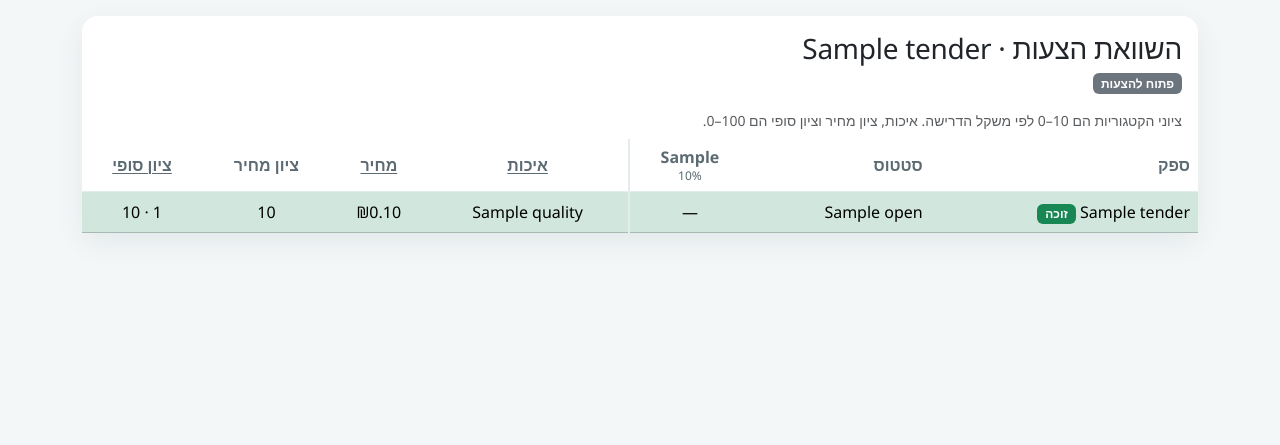
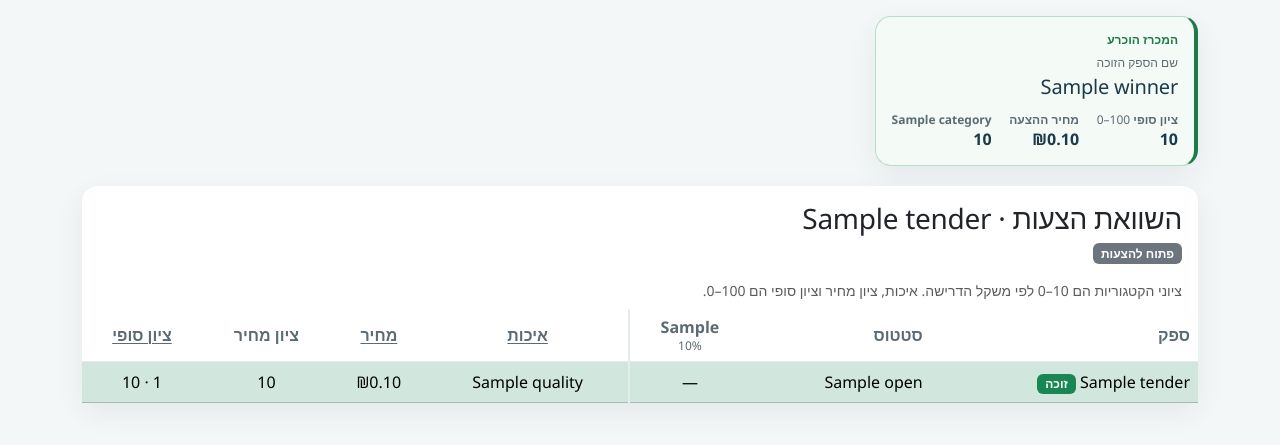
Before and after one commit to rachel2042005/bidstage, a Flask app: template app/templates/tenders/comparison.html in a window 1280 px wide. Shown: the part 104-549 px from the top of the page. Run offline with Flask 3, Linux system fonts and the light colour scheme; the template is opened without the code that fills it: most values are stand-ins (such as "Sample title", 1, 10 or a date in 2020); parts of the project's set-up code (start-up, migrations or seed data) failed here and were passed over.

Commit message:
style: refine awarded tender summary card and update main dashboard to show winner name

```diff
--- a/app/domain/scoring.py
+++ b/app/domain/scoring.py
@@ -115,7 +115,6 @@ def assess(marks: list[RequirementMark]) -> tuple[Decimal, str | None, str | Non
     return quality, None, None
 
 
-def rank_bids(bids: list[QualifiedBid], alpha: Decimal) -> list[RankedBid]:
 def rank_bids(
     bids: Sequence[QualifiedBid] | Sequence[Standing],
     alpha: Decimal | float,
--- a/app/projections/bids.py
+++ b/app/projections/bids.py
@@ -60,11 +60,13 @@ class SupplierBidView:
 
 @dataclass(frozen=True)
 class RequirementScoreView:
-    requirement_id: str
+    """One requirement score. Category cells only need score and weight."""
+
+    score: int
     weight: int
-    is_threshold: bool
-    agent_score: int
-    score: int
+    requirement_id: str = ""
+    is_threshold: bool = False
+    agent_score: int = 0
     override_score: int | None = None
     override_justification: str | None = None
 
@@ -82,14 +84,6 @@ class ComparisonRow:
     price_score: Decimal | None = None
     final_score: Decimal | None = None
     rank: int | None = None
-
-
-@dataclass(frozen=True)
-class RequirementScoreView:
-    """One cell from dbo.rm_requirement_score. Score is 0–10; weight is a percent."""
-
-    score: int
-    weight: int
 
 
 class BidsProjection(Protocol):
@@ -244,7 +238,16 @@ class InMemoryBidsProjection:
         )
 
     def apply_scores(self, bid_id: str, scores: list[dict]) -> None:
-        self._scores[bid_id] = [_score_view(item) for item in scores]
+        viewed = [_score_view(item) for item in scores]
+        self._scores[bid_id] = viewed
+        row = self._comparison.get(bid_id)
+        if row is None:
+            return
+        stored = self._requirement_scores.setdefault(row.tender_id, {}).setdefault(bid_id, {})
+        for item in viewed:
+            if not item.requirement_id:
+                continue
+            stored[item.requirement_id] = RequirementScoreView(score=item.score, weight=item.weight)
 
     def scores_for(self, bid_id: str) -> list[RequirementScoreView]:
         return list(self._scores.get(bid_id, []))
--- a/app/projections/tenders.py
+++ b/app/projections/tenders.py
@@ -216,6 +216,7 @@ class DashboardEntry:
     status: str
     deadline: datetime | None
     bid_count: int
+    winner_name: str | None = None
 
 
 @dataclass(frozen=True)
--- a/app/routes/comparison.py
+++ b/app/routes/comparison.py
@@ -18,10 +18,15 @@ from app.domain.tender import (
     TenderNotFoundError,
 )
 from app.domain.user import ORGANIZER, DomainError
-from app.queries.get_bid_comparison import get_bid_comparison, get_requirement_scores
+from app.queries.get_bid_comparison import (
+    build_winner_summary,
+    get_bid_comparison,
+    get_requirement_scores,
+)
 from app.queries.get_tender import get_tender_details
 from app.routes.access import current_user_id, require_role
 from app.routes.services import unit_of_work
+from app.routes.tenders import REQUIREMENT_TYPE_LABELS
 
 bp = Blueprint("comparison", __name__)
 
@@ -50,11 +55,19 @@ def comparison(tender_id: str):
         rows = get_bid_comparison(bids, tender_id, sort=sort or None)
         category_scores = get_requirement_scores(bids, tender_id)
     revealed = any(row.price_amount is not None for row in rows)
+    winner = build_winner_summary(
+        details.tender,
+        details.requirements,
+        rows,
+        category_scores,
+        REQUIREMENT_TYPE_LABELS,
+    )
     return render_template(
         "tenders/comparison.html",
         details=details,
         rows=rows,
         category_scores=category_scores,
+        winner=winner,
         revealed=revealed,
         can_reveal=details.tender.status == UNDER_EVALUATION and not revealed,
         can_decide=details.tender.status == UNDER_EVALUATION and revealed,
--- a/app/routes/tenders.py
+++ b/app/routes/tenders.py
@@ -45,6 +45,11 @@ from app.domain.tender import (
 )
 from app.domain.user import ORGANIZER, SUPPLIER
 from app.queries.get_bid import active_bid, bid_count
+from app.queries.get_bid_comparison import (
+    build_winner_summary,
+    get_bid_comparison,
+    get_requirement_scores,
+)
 from app.queries.get_tender import get_tender_details
 from app.routes.access import current_user_id, require_role
 from app.routes.formatting import ISRAEL, format_datetime_local
@@ -111,6 +116,7 @@ def organizer_tender(tender_id: str):
     details = _details_for_owner(tender_id)
     with unit_of_work() as (_store, _users, _tenders, bids):
         count = bid_count(bids, tender_id)
+        winner = _winner_for(bids, details)
     return render_template(
         "tenders/detail.html",
         details=details,
@@ -119,6 +125,7 @@ def organizer_tender(tender_id: str):
         can_close=details.tender.status == OPEN,
         show_comparison=details.tender.status in {UNDER_EVALUATION, FAILED, DECIDED},
         bid_count=count,
+        winner=winner,
         back_url=url_for("pages.organizer_home"),
         back_label="חזרה למכרזים שלי",
     )
@@ -236,6 +243,19 @@ def supplier_tender(tender_id: str):
         own_bid=own is not None,
         back_url=url_for("pages.supplier_home"),
         back_label="חזרה למכרזים הפתוחים",
+    )
+
+
+def _winner_for(bids, details):
+    if details.tender.status != DECIDED or not details.tender.winner_bid_id:
+        return None
+    tender_id = details.tender.tender_id
+    return build_winner_summary(
+        details.tender,
+        details.requirements,
+        get_bid_comparison(bids, tender_id),
+        get_requirement_scores(bids, tender_id),
+        REQUIREMENT_TYPE_LABELS,
     )
 
 
--- a/app/static/css/app.css
+++ b/app/static/css/app.css
@@ -63,6 +63,86 @@ h1, h2, .navbar-brand {
   border: 0;
   border-radius: 1rem;
   box-shadow: var(--app-card-shadow);
+}
+
+.winner-summary {
+  display: inline-block;
+  width: max-content;
+  max-width: 100%;
+  margin-bottom: 1.25rem;
+  padding: 0.85rem 1rem 0.95rem;
+  border: 1px solid #b7dfc8;
+  border-inline-start: 4px solid #1e7a46;
+  border-radius: 1rem;
+  background: #f4fbf7;
+  box-shadow: var(--app-card-shadow);
+  vertical-align: top;
+}
+
+.winner-kicker,
+.winner-label {
+  margin: 0;
+  color: #1e7a46;
+  font-size: 0.75rem;
+  font-weight: 600;
+}
+
+.winner-label {
+  margin-top: 0.35rem;
+  color: #5c6b73;
+  font-weight: 500;
+}
+
+.winner-name {
+  margin: 0.1rem 0 0;
+  font-size: 1.25rem;
+  line-height: 1.3;
+}
+
+dl.winner-grid {
+  display: flex;
+  flex-wrap: wrap;
+  align-items: flex-start;
+  justify-content: flex-start;
+  gap: 0.7rem 1.1rem;
+  width: max-content;
+  max-width: 100%;
+  margin: 0.75rem 0 0;
+}
+
+dl.winner-grid > div {
+  display: flex;
+  flex-direction: column;
+  align-items: flex-start;
+  width: max-content;
+  max-width: 10rem;
+  margin: 0;
+}
+
+dl.winner-grid dt,
+dl.winner-grid dd {
+  display: block;
+  width: auto;
+  margin: 0;
+  padding: 0;
+}
+
+dl.winner-grid dt {
+  color: #5c6b73;
+  font-size: 0.75rem;
+  font-weight: 600;
+  line-height: 1.3;
+}
+
+dl.winner-grid dd {
+  margin-top: 0.1rem;
+  font-size: 1rem;
+  font-weight: 600;
+  line-height: 1.3;
+}
+
+.winner-range {
+  font-weight: 500;
 }
 
 .card .list-group-item {
--- a/app/templates/organizer/home.html
+++ b/app/templates/organizer/home.html
@@ -52,8 +52,7 @@
         <span class="badge text-bg-secondary">{{ status_labels[tender.status] }}</span>
       </div>
       <div class="small text-muted">
-        <span class="ltr-numeric">{{ tender.bid_count }}</span> הצעות
-        {% if tender.deadline %}
+        <span class="ltr-numeric">{{ tender.bid_count }}</span> הצעות{% if tender.status == 'decided' %}{% if tender.winner_name %} • זוכה: {{ tender.winner_name }}{% endif %}{% elif tender.deadline %}
         · הגשה עד <span class="ltr-numeric">{{ tender.deadline|local_dt }}</span>
         {% if countdown %}
         · <span class="countdown" data-deadline="{{ tender.deadline.isoformat() }}"></span>
--- /dev/null
+++ b/app/templates/tenders/_winner.html
@@ -0,0 +1,23 @@
+{% if winner %}
+<section id="winner-summary" class="winner-summary" aria-label="הספק הזוכה">
+  <p class="winner-kicker">המכרז הוכרע</p>
+  <p class="winner-label">שם הספק הזוכה</p>
+  <h2 class="winner-name">{{ winner.supplier_name }}</h2>
+  <dl class="winner-grid">
+    <div>
+      <dt>ציון סופי <span class="winner-range ltr-numeric">0–100</span></dt>
+      <dd class="ltr-numeric">{{ winner.final_score }}</dd>
+    </div>
+    <div>
+      <dt>מחיר ההצעה</dt>
+      <dd class="ltr-numeric">₪{{ winner.price_amount|shekels }}</dd>
+    </div>
+    {% for category in winner.categories %}
+    <div>
+      <dt>{{ category.label }}</dt>
+      <dd class="ltr-numeric">{{ category.score }}</dd>
+    </div>
+    {% endfor %}
+  </dl>
+</section>
+{% endif %}
--- a/app/templates/tenders/comparison.html
+++ b/app/templates/tenders/comparison.html
@@ -6,6 +6,7 @@
   <span aria-hidden="true"> · </span>
   <a href="{{ url_for('comparison.comparison', tender_id=details.tender.tender_id) }}" aria-current="page">השוואת הצעות</a>
 </nav>
+{% include "tenders/_winner.html" %}
 <div class="card">
 <div class="card-body d-flex flex-wrap justify-content-between align-items-center gap-2">
   <div>
--- a/app/templates/tenders/detail.html
+++ b/app/templates/tenders/detail.html
@@ -9,6 +9,7 @@
   <a href="{{ url_for('comparison.comparison', tender_id=details.tender.tender_id) }}">השוואת הצעות</a>
 </nav>
 {% endif %}
+{% include "tenders/_winner.html" %}
 <div class="card card-body mb-4">
 <p class="mb-1">
   <span class="badge text-bg-secondary">{{ status_labels[details.tender.status] }}</span>
```
Also changed, not shown: app/queries/get_bid_comparison.py (+43 -0 lines), app/routes/pages.py (+28 -1 lines), tests/test_award.py (+47 -0 lines).
